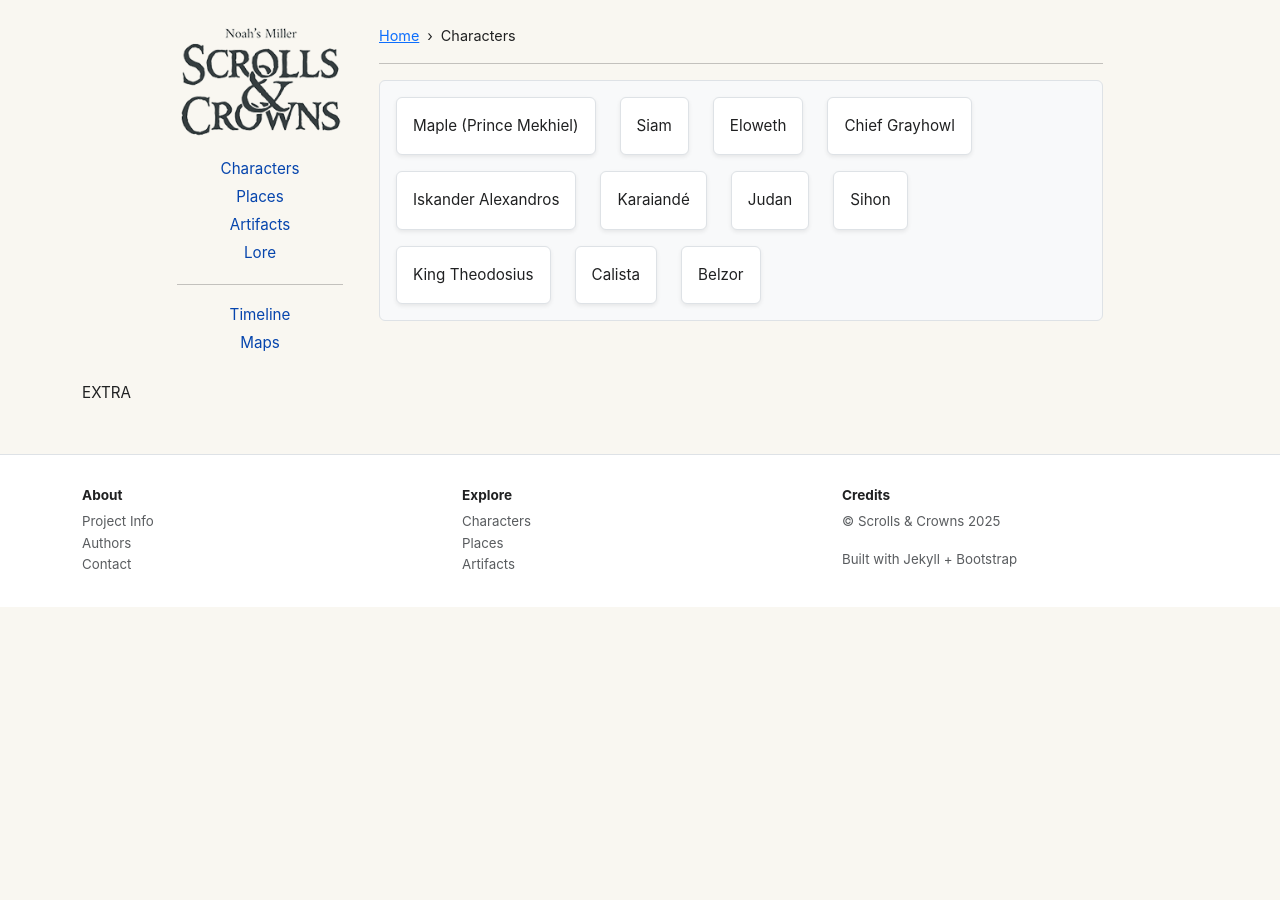
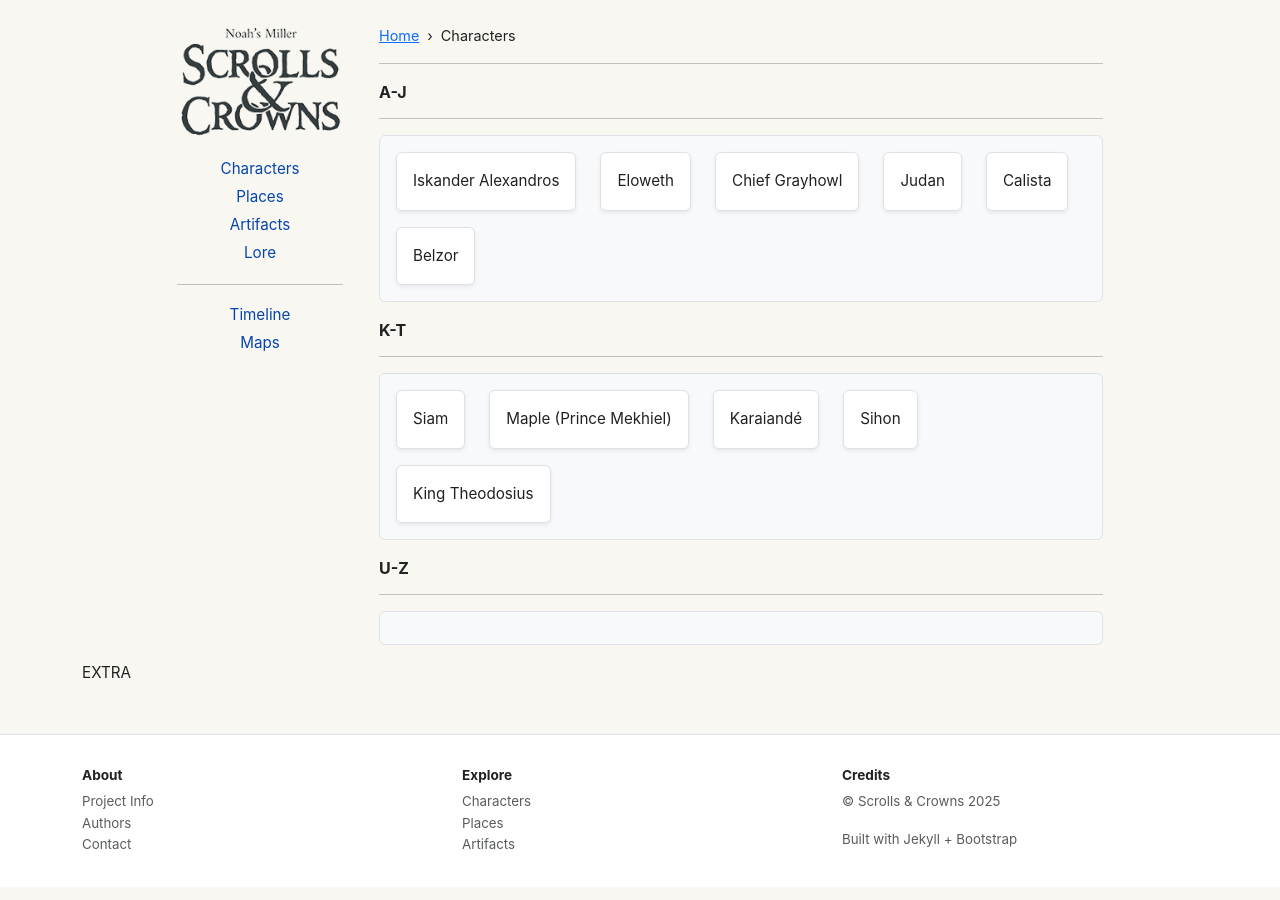
Before and after one commit to scrollsandcrowns/Wiki, a Jekyll site: the page built from characters.html, in a window 1280 px wide. Built offline with Jekyll 4.4.1, drawn with Linux system fonts in a browser that asks for light colours.

Commit message:
Update characters.html

```diff
--- a/characters.html
+++ b/characters.html
@@ -7,27 +7,42 @@ permalink: /characters/
 {% include breadcrumbs.html %}
 <hr>
 
+<h6>A-J</h6>
+<hr>
+
 <ul class="list-unstyled d-flex flex-wrap gap-3 border rounded p-3 bg-light">
   <li class="list-inline-item">
-    <div class="border rounded p-3 shadow-sm bg-white">Maple (Prince Mekhiel)</div>
+    <div class="border rounded p-3 shadow-sm bg-white">Iskander Alexandros</div>
   </li>
-  <li class="list-inline-item">
-    <div class="border rounded p-3 shadow-sm bg-white">Siam</div>
-  </li>
-  <li class="list-inline-item">
+    <li class="list-inline-item">
     <div class="border rounded p-3 shadow-sm bg-white">Eloweth</div>
   </li>
   <li class="list-inline-item">
     <div class="border rounded p-3 shadow-sm bg-white">Chief Grayhowl</div>
   </li>
-    <li class="list-inline-item">
-    <div class="border rounded p-3 shadow-sm bg-white">Iskander Alexandros</div>
+  <li class="list-inline-item">
+    <div class="border rounded p-3 shadow-sm bg-white">Judan</div>
   </li>
   <li class="list-inline-item">
-    <div class="border rounded p-3 shadow-sm bg-white">Karaiandé</div>
+    <div class="border rounded p-3 shadow-sm bg-white">Calista</div>
   </li>
   <li class="list-inline-item">
-    <div class="border rounded p-3 shadow-sm bg-white">Judan</div>
+    <div class="border rounded p-3 shadow-sm bg-white">Belzor</div>
+  </li>
+</ul>
+
+<h6>K-T</h6>
+<hr>
+
+<ul class="list-unstyled d-flex flex-wrap gap-3 border rounded p-3 bg-light">
+  <li class="list-inline-item">
+    <div class="border rounded p-3 shadow-sm bg-white">Siam</div>
+  </li>
+  <li class="list-inline-item">
+    <div class="border rounded p-3 shadow-sm bg-white">Maple (Prince Mekhiel)</div>
+  </li>
+    <li class="list-inline-item">
+    <div class="border rounded p-3 shadow-sm bg-white">Karaiandé</div>
   </li>
   <li class="list-inline-item">
     <div class="border rounded p-3 shadow-sm bg-white">Sihon</div>
@@ -35,10 +50,10 @@ permalink: /characters/
   <li class="list-inline-item">
     <div class="border rounded p-3 shadow-sm bg-white">King Theodosius</div>
   </li>
-  <li class="list-inline-item">
-    <div class="border rounded p-3 shadow-sm bg-white">Calista</div>
-  </li>
-    <li class="list-inline-item">
-    <div class="border rounded p-3 shadow-sm bg-white">Belzor</div>
-  </li>
 </ul>
+
+<h6>U-Z</h6>
+<hr>
+
+<ul class="list-unstyled d-flex flex-wrap gap-3 border rounded p-3 bg-light">
+</ul>
```
